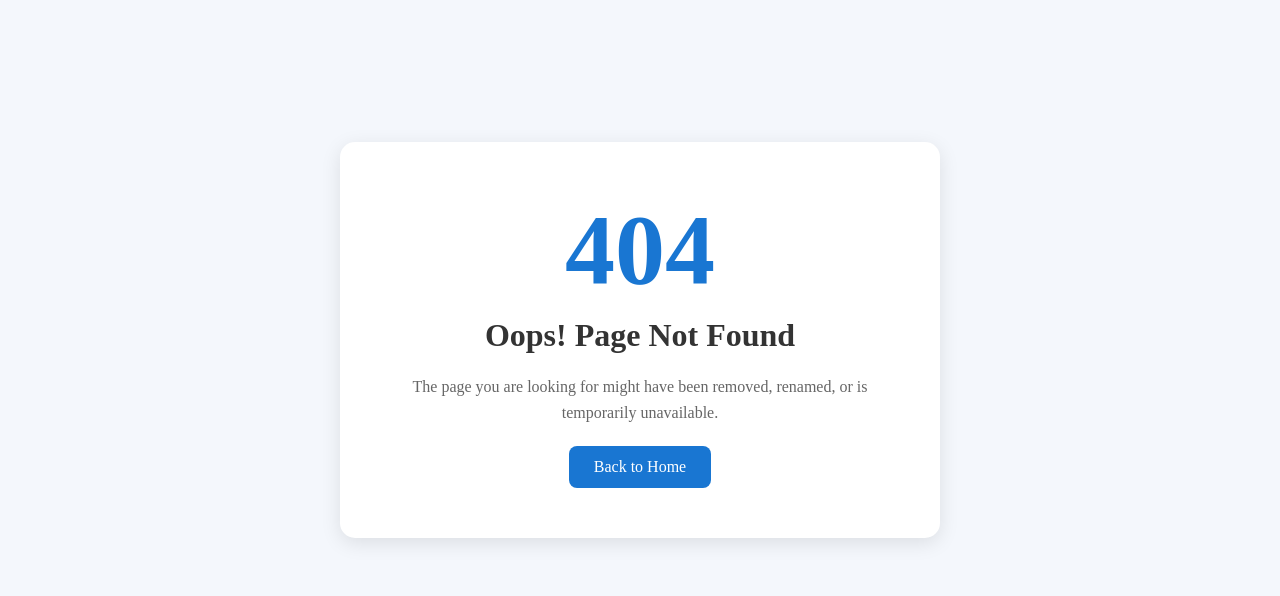
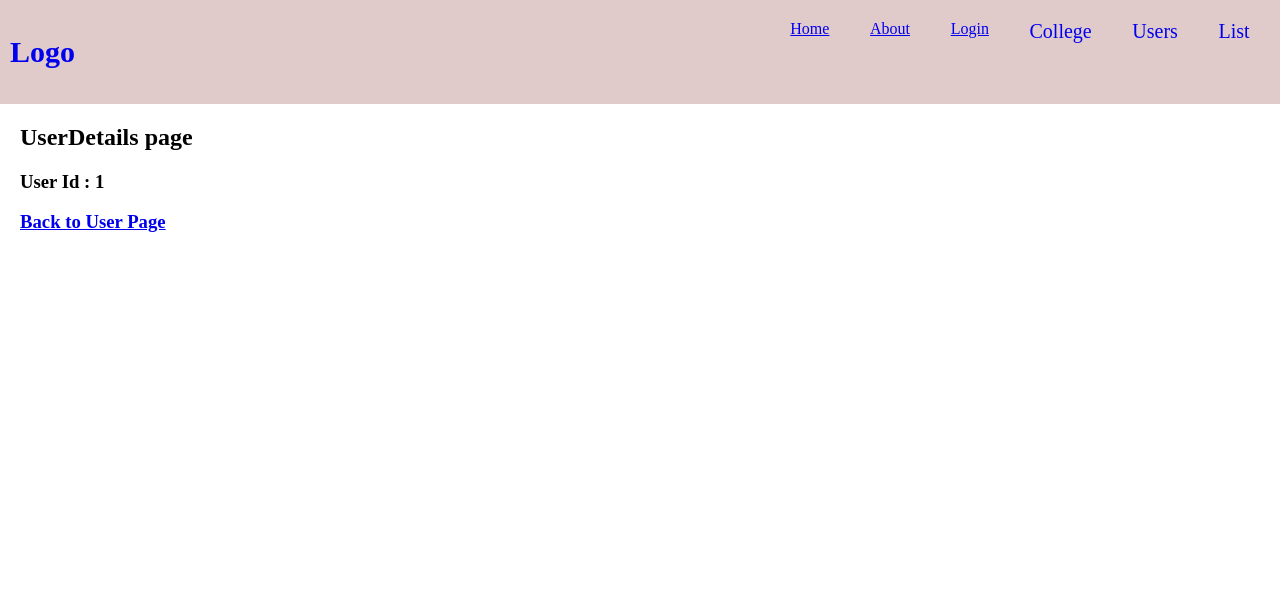
Before and after one commit to GayatriKolhapure/Learn-Online-ReactJS-Step-By-Step, a React (Vite) app in the folder React-6th/: page /userDetails/1/1 in a window 1280 px wide. Before the commit this address had no page. Shown: the top 596 px of the page. Built offline with nearby package versions, Linux system fonts and the light colour scheme.

Commit message:
learned optional segment, NavLink and active class, etc

```diff
--- a/React-6th/src/HeaderUsingRouter/HeaderRouter.jsx
+++ b/React-6th/src/HeaderUsingRouter/HeaderRouter.jsx
@@ -18,8 +18,9 @@ function HeaderRouter() {
       <Routes>
         <Route element={<Navbar />}>
           <Route path="/" element={<Home />} />
-          <Route path="/users" element={<Users/>} />
-          <Route path="/userDetails/:id" element={<UserDetails/>} />
+          <Route path="/users/list?" element={<Users/>} />
+          {/* <Route path="/users/list" element={<Users/>} /> */}
+          <Route path="/userDetails/:id/:name?" element={<UserDetails/>} />
 
 
           <Route path="/about" element={<About />} />
--- a/React-6th/src/HeaderUsingRouter/Navbar.jsx
+++ b/React-6th/src/HeaderUsingRouter/Navbar.jsx
@@ -1,4 +1,4 @@
-import { Link, Outlet } from "react-router";
+import { NavLink, Link, Outlet } from "react-router";
 import "./header.css";
 
 function Navbar() {
@@ -6,37 +6,43 @@ function Navbar() {
     <div>
       <div className="header">
         <div>
-          <Link className="link" to={"/"}>
+          <NavLink className="link" to={"/"}>
             <h2>Logo</h2>
-          </Link>
+          </NavLink>
         </div>
+
         <div>
           <ul>
             <li>
-              <Link className="link" to={"/"}>
+              <NavLink className="NavLink" to={"/"}>
                 Home
-              </Link>
+              </NavLink>
             </li>
             <li>
-              <Link className="link" to="/about">
+              <NavLink className="NavLink" to="/about">
                 About
-              </Link>
+              </NavLink>
             </li>
 
             <li>
-              <Link className="link" to={"./user/login"}>
+              <NavLink className="NavLink" to={"./user/login"}>
                 Login
-              </Link>
+              </NavLink>
             </li>
             <li>
-              <Link className="link" to={"./college"}>
+              <NavLink className="link" to={"./college"}>
                 College
-              </Link>
+              </NavLink>
             </li>
             <li>
-              <Link className="link" to={"./users"}>
+              <NavLink className="link" to={"./users"}>
                 Users
-              </Link>
+              </NavLink>
+            </li>
+            <li>
+              <NavLink className="link" to={"./users/list"}>
+                List
+              </NavLink>
             </li>
           </ul>
         </div>
--- a/React-6th/src/HeaderUsingRouter/UserDetails.jsx
+++ b/React-6th/src/HeaderUsingRouter/UserDetails.jsx
@@ -11,6 +11,7 @@ function UserDetails() {
     <div style={{marginLeft:20}}>
     <h2> UserDetails page</h2>
     <h3>User Id : {paramsData.id}</h3>
+    {/* <h3>User Name: {paramsData.name}</h3> */}
     <h3><Link to={'/users'}>Back to User Page</Link></h3>
 
     </div>
--- a/React-6th/src/HeaderUsingRouter/header.css
+++ b/React-6th/src/HeaderUsingRouter/header.css
@@ -14,7 +14,7 @@ body{
     list-style-type: none;
     margin: auto;
     justify-content: space-around;
-    width: 400px;
+    width: 500px;
 }
 .header ul li {
     padding: 10px;
@@ -25,6 +25,10 @@ header .link h2 {
 .header .link{
     text-decoration: none;
     font-size: 20px;
+}
+.active {
+  color: rgb(236, 15, 15);
+  font-weight: 800;
 }
 .college-container {
   flex-direction: column;
```
